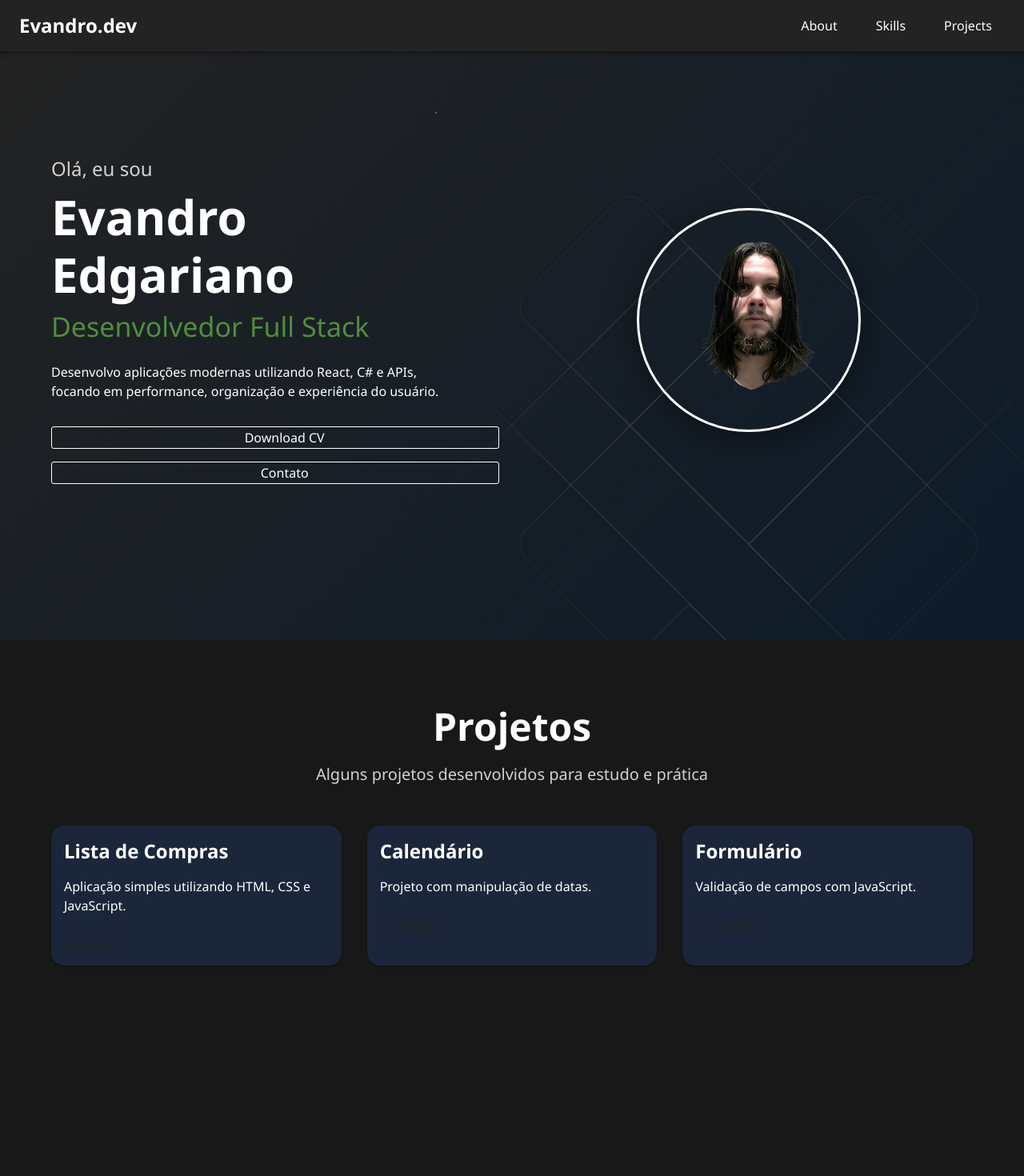
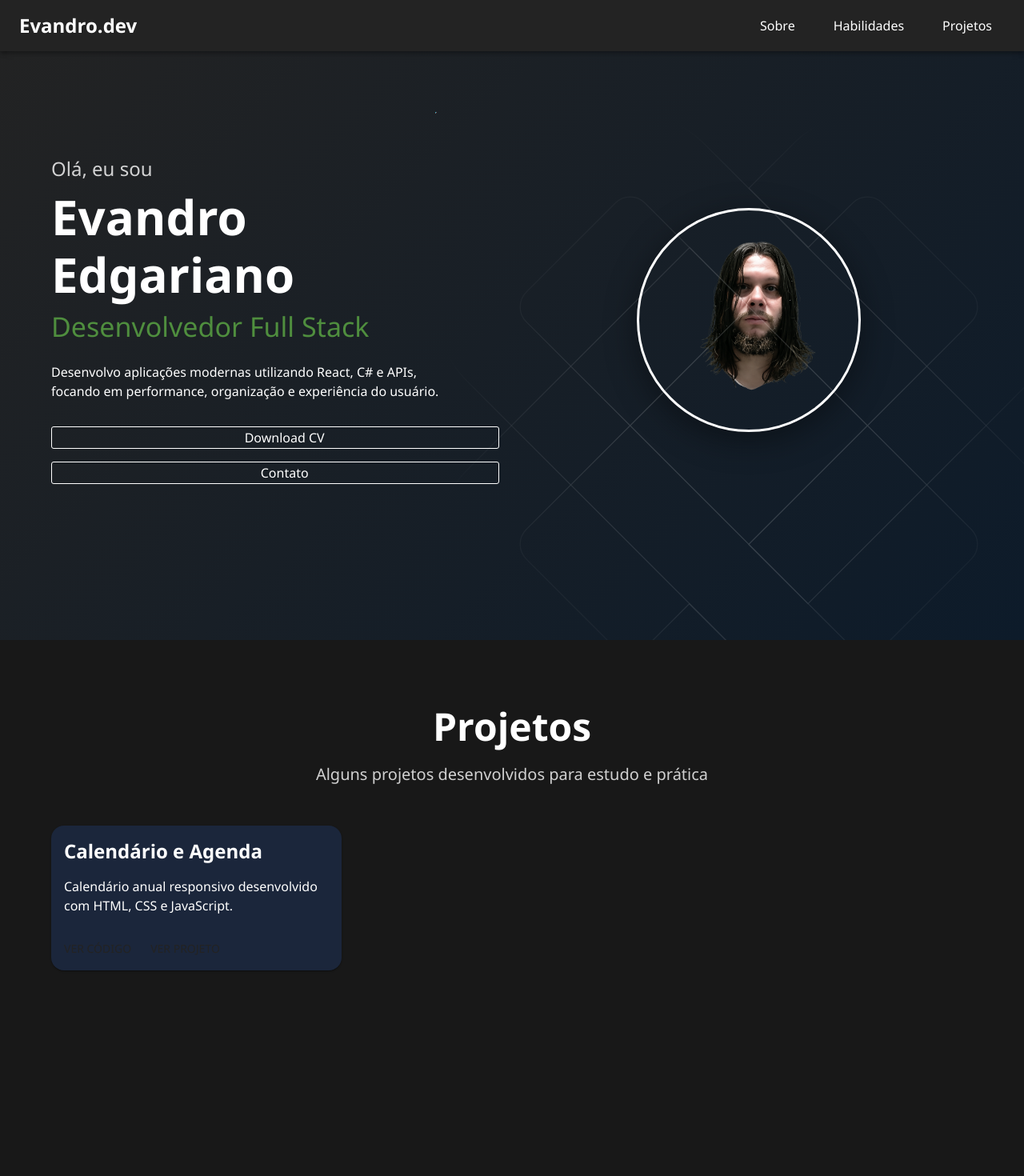
Before and after one commit to EvandroR2/my-portifolio, a React (Vite) app: page / in a window 1280 px wide. Shown: the top 1470 px of the page at 80% size. Built offline with nearby package versions, Linux system fonts and the light colour scheme; some icons are missing.

Commit message:
atualização de projetos
atualização para repositorios reais do gitHub

```diff
--- a/src/components/NavBar/NavBar.tsx
+++ b/src/components/NavBar/NavBar.tsx
@@ -30,9 +30,9 @@ const NavBar = () => {
   };
 
   const menuItems = [
-  { label: "About", url: "https://evandror2portifolio.vercel.app/about.html" },
-  { label: "Skills", url: "https://evandror2portifolio.vercel.app/index.html" },
-  { label: "Projects", url: "https://evandror2portifolio.vercel.app/about.html" },
+  { label: "Sobre", url: "#sobre" },
+  { label: "Habilidades", url: "#habilidades" },
+  { label: "Projetos", url: "#projetos" },
 ];
 
 
@@ -66,7 +66,6 @@ const NavBar = () => {
                         component="a"
                         key={index}
                         href={item.url}
-                        target="_blank"
                         rel="noopener noreferrer">
                         <ListItemText primary={item.label} />
                       </ListItem>
@@ -83,7 +82,6 @@ const NavBar = () => {
                   key={item.label}
                   component="a"
                   href={item.url}
-                  target="_blank"
                   rel="noopener noreferrer" >
                   {item.label}
                 </MenuItem>
--- a/src/pages/Home/sections/About/Projects.tsx
+++ b/src/pages/Home/sections/About/Projects.tsx
@@ -21,25 +21,19 @@ const StyledProjects = styled("section")(({ theme }) => ({
 
 const Projects = () => {
   const projects = [
-    {
-      title: "Lista de Compras",
-      description: "Aplicação simples utilizando HTML, CSS e JavaScript.",
-      link: "#",
-    },
-    {
-      title: "Calendário",
-      description: "Projeto com manipulação de datas.",
-      link: "#",
-    },
-    {
-      title: "Formulário",
-      description: "Validação de campos com JavaScript.",
-      link: "#",
-    },
-  ];
+  {
+    title: "Calendário e Agenda",
+    description:
+      "Calendário anual responsivo desenvolvido com HTML, CSS e JavaScript.",
+    technologies: ["HTML", "CSS", "JavaScript"],
+    githubUrl: "https://github.com/EvandroR2/meucalendario2023",
+    demoUrl: "https://meucalendario2023.vercel.app/",
+    image: "/images/Calendario2023.gif",
+  },
+];
 
   return (
-    <StyledProjects>
+    <StyledProjects id="projetos">
       <Container maxWidth="lg">
 
         {/* TÍTULO */}
@@ -56,7 +50,7 @@ const Projects = () => {
         {/* GRID DE CARDS */}
         <Grid container spacing={4}>
           {projects.map((project, index) => (
-            <Grid size={{xs:12, md:4}} key={index}>
+            <Grid size={{ xs: 12, md: 4 }} key={index}>
               <Card
                 sx={{
                   height: "100%",
@@ -82,10 +76,21 @@ const Projects = () => {
 
                 <CardActions>
                   <Button
-                    size="small"
-                    onClick={() => window.open(project.link)}
+                    component="a"
+                    href={project.githubUrl}
+                    target="_blank"
+                    rel="noopener noreferrer"
                   >
-                    Ver Projeto
+                    Ver código
+                  </Button>
+
+                  <Button
+                    component="a"
+                    href={project.demoUrl}
+                    target="_blank"
+                    rel="noopener noreferrer"
+                  >
+                    Ver projeto
                   </Button>
                 </CardActions>
               </Card>
```
Also changed, not shown: 1 other file (tests, documents, lock files or other folders).
